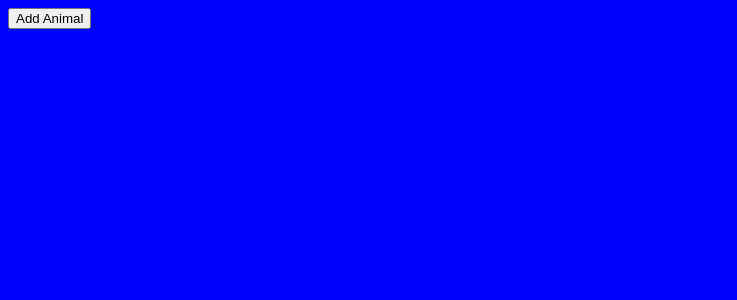
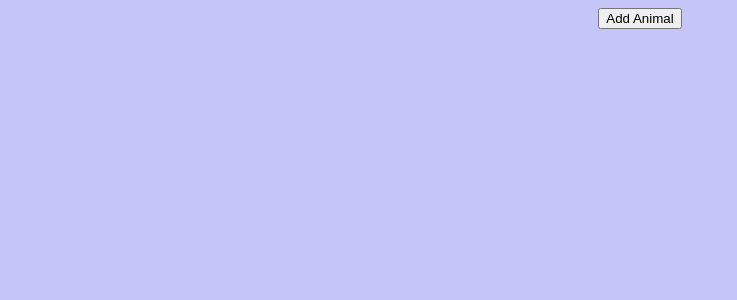
Before and after one commit to SeherKumsar/Redux_ile_Modern_React_animals, a React (Create React App) app: page / in a window 1280 px wide. Shown: the top 300 px of the page, without its empty margins (0-737 px from the left). Built offline with nearby package versions, Linux system fonts and the light colour scheme.

Commit message:
added flex-direction to app.css

```diff
--- a/src/AnimalShow.js
+++ b/src/AnimalShow.js
@@ -1,3 +1,4 @@
+import './AnimalShow.css';
 import { useState } from "react";
 import bird from "./svg/bird.svg";
 import cat from "./svg/cat.svg";
--- a/src/App.css
+++ b/src/App.css
@@ -1,3 +1,9 @@
 html {
-    background-color: blue;
+    background-color: rgb(197, 197, 248);
 }
+
+.app{
+    display: flex;
+    flex-direction: column;
+    align-items: center;
+}
--- a/src/App.js
+++ b/src/App.js
@@ -22,7 +22,7 @@ function App() {
   });
 
   return (
-    <div>
+    <div className='app'>
       <button onClick={handleClick}>Add Animal</button>
       <div>{renderedAnimals}</div>
     </div>
```
